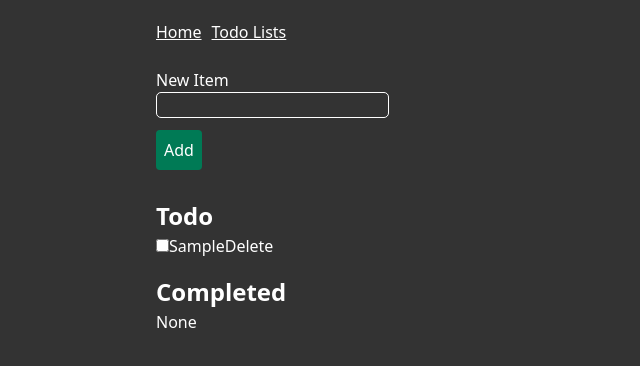
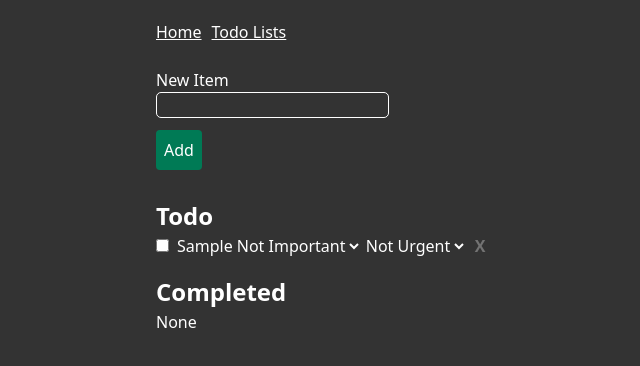
Before and after one commit to keeganjw/todolist, a React (Vite) app: page /todos in a window 1280 px wide. Both pictures are taken after typing "Sample" into the empty fields and a click on the button "Add". Shown: the top 366 px of the page, without its empty margins (104-744 px from the left). Built offline with nearby package versions, Linux system fonts and the light colour scheme.

Commit message:
Added important and urgent statuses.

```diff
--- a/src/features/todoList/TodoItem.jsx
+++ b/src/features/todoList/TodoItem.jsx
@@ -1,23 +1,35 @@
+import TodoStatusToggles from "./TodoStatusToggles";
+
 export default function TodoItem({
-	id,
-	completed,
-	title,
-	toggleTodo,
-	deleteTodo,
+  todo,
+  toggleCheck,
+  toggleImportant,
+  toggleUrgent,
+  removeTodo,
 }) {
   return (
     <li>
       <label>
         <input
           type="checkbox"
-					checked={completed}
-					onChange={(e) => toggleTodo(id, e.target.checked)}
+          checked={todo.completed}
+          onChange={(e) => toggleCheck(todo.id, e.target.checked)}
+          className="mr-2"
         />
-				{title}
+        {todo.title}
       </label>
 
-			<button onClick={() => deleteTodo(id)} className="btn btn-danger">
-				Delete
+      <TodoStatusToggles
+        todo={todo}
+        toggleImportant={toggleImportant}
+        toggleUrgent={toggleUrgent}
+      />
+
+      <button
+        onClick={() => removeTodo(todo.id)}
+        className="ml-2 font-bold text-neutral-500 hover:text-red-700"
+      >
+        X
       </button>
     </li>
   );
--- a/src/features/todoList/TodoList.jsx
+++ b/src/features/todoList/TodoList.jsx
@@ -1,6 +1,12 @@
 import TodoItem from "./TodoItem";
 
-export default function TodoList({ todos, toggleTodo, deleteTodo }) {
+export default function TodoList({
+  todos,
+  toggleCheck,
+  toggleImportant,
+  toggleUrgent,
+  removeTodo,
+}) {
   return (
     <>
       <ul className="list">
@@ -8,9 +14,11 @@ export default function TodoList({ todos, toggleTodo, deleteTodo }) {
         {todos.map((todo) => {
           return (
             <TodoItem
-              {...todo}
-              toggleTodo={toggleTodo}
-              deleteTodo={deleteTodo}
+              todo={todo}
+              toggleCheck={toggleCheck}
+              toggleImportant={toggleImportant}
+              toggleUrgent={toggleUrgent}
+              removeTodo={removeTodo}
               key={todo.id}
             />
           );
--- /dev/null
+++ b/src/features/todoList/TodoStatusToggles.jsx
@@ -0,0 +1,27 @@
+export default function TodoStatusToggles({
+  todo,
+  toggleImportant,
+  toggleUrgent,
+}) {
+  return (
+    <>
+      <select
+        name="statusImportant"
+        onChange={(e) => toggleImportant(todo.id, e.target.value)}
+        value={todo.important}
+      >
+        <option value="Important">Important</option>
+        <option value="NotImportant">Not Important</option>
+      </select>
+
+      <select
+        name="statusUrgent"
+        onChange={(e) => toggleUrgent(todo.id, e.target.value)}
+        value={todo.urgent}
+      >
+        <option value="Urgent">Urgent</option>
+        <option value="NotUrgent">Not Urgent</option>
+      </select>
+    </>
+  );
+}
--- a/src/features/todoList/Todos.jsx
+++ b/src/features/todoList/Todos.jsx
@@ -20,21 +20,59 @@ function Todos() {
     setTodos((currentTodos) => {
       return [
         ...currentTodos,
-        { id: crypto.randomUUID(), title: title, completed: false },
+        {
+          id: crypto.randomUUID(),
+          title: title,
+          completed: false,
+          important: "NotImportant",
+          urgent: "NotUrgent",
+        },
       ];
     });
   }
 
-  function deleteTodo(id) {
+  function removeTodo(id) {
     setTodos((currentTodos) => {
       return currentTodos.filter((todo) => todo.id !== id);
     });
   }
 
-  function toggleTodo(id, completed) {
+  function toggleCheck(id, completed) {
     setTodos((currentTodos) => {
       return currentTodos.map((todo) => {
         if (todo.id === id) return { ...todo, completed };
+        else return todo;
+      });
+    });
+  }
+
+  function toggleImportant(id, important) {
+    setTodos((currentTodos) => {
+      return currentTodos.map((todo) => {
+        if (todo.id === id)
+          return {
+            id: todo.id,
+            title: todo.title,
+            completed: todo.completed,
+            important: important,
+            urgent: todo.urgent,
+          };
+        else return todo;
+      });
+    });
+  }
+
+  function toggleUrgent(id, urgent) {
+    setTodos((currentTodos) => {
+      return currentTodos.map((todo) => {
+        if (todo.id === id)
+          return {
+            id: todo.id,
+            title: todo.title,
+            completed: todo.completed,
+            important: todo.important,
+            urgent: urgent,
+          };
         else return todo;
       });
     });
@@ -47,15 +85,19 @@ function Todos() {
       <h1 className="mt-4">Todo</h1>
       <TodoList
         todos={todos.filter((todo) => !todo.completed)}
-        toggleTodo={toggleTodo}
-        deleteTodo={deleteTodo}
+        toggleCheck={toggleCheck}
+        toggleImportant={toggleImportant}
+        toggleUrgent={toggleUrgent}
+        removeTodo={removeTodo}
       />
 
       <h1 className="mt-4">Completed</h1>
       <TodoList
         todos={todos.filter((todo) => todo.completed)}
-        toggleTodo={toggleTodo}
-        deleteTodo={deleteTodo}
+        toggleCheck={toggleCheck}
+        toggleImportant={toggleImportant}
+        toggleUrgent={toggleUrgent}
+        removeTodo={removeTodo}
       />
     </>
   );
```
Lines whose indentation alone changed are shown as unchanged.
